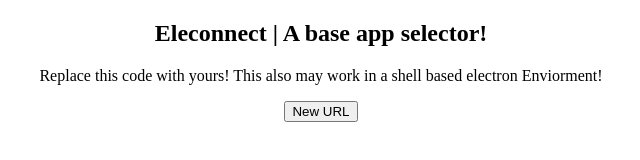
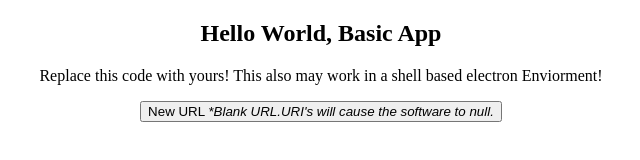
Before and after one commit to RossMdevs/Eleconnect, an Electron app: page index.html in a window 800 px wide. Shown: the whole page, without its empty margins (79-719 px from the left). Drawn offline with nearby package versions, Linux system fonts and the light colour scheme.

Commit message:
Added disclaimer to prevent nulling.

```diff
--- a/index.html
+++ b/index.html
@@ -12,8 +12,8 @@
             console.log("Eleconnect V.1 | Ex.");
         </script>
     </head>
-       <center> <h2> Eleconnect | A base app selector! </h2>
+       <center> <h2> Hello World, Basic App </h2>
     <p>Replace this code with yours! This also may work in a shell based electron Enviorment! </p>
- <button onclick="url();">New URL</button> </center>
+           <button onclick="url();">New URL <i>*Blank URL.URI's will cause the software to null.</i></button> </center>
     </body>
 </html>
```
